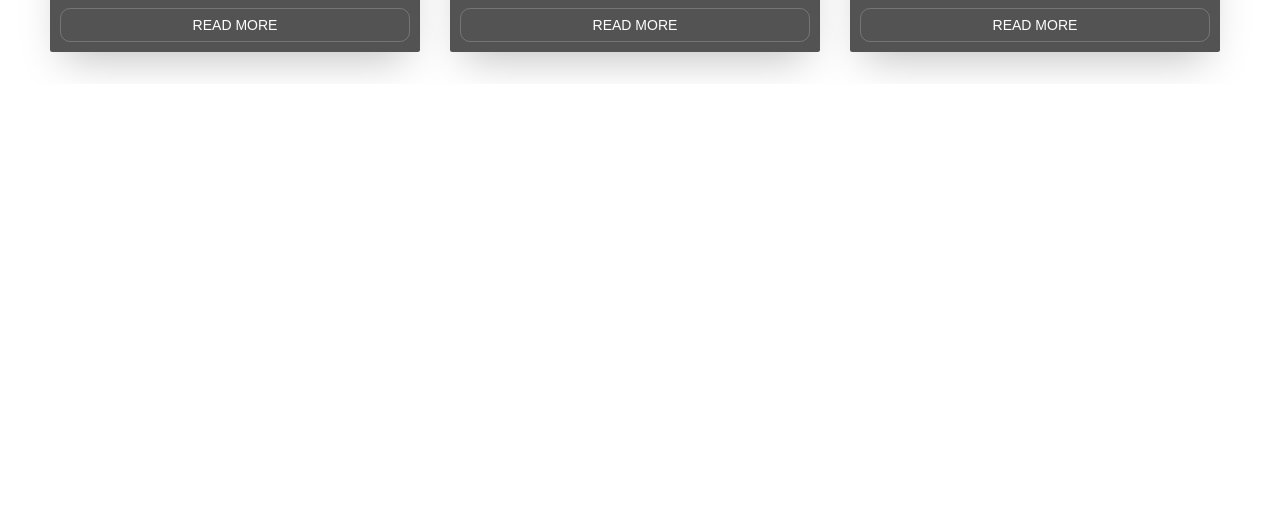
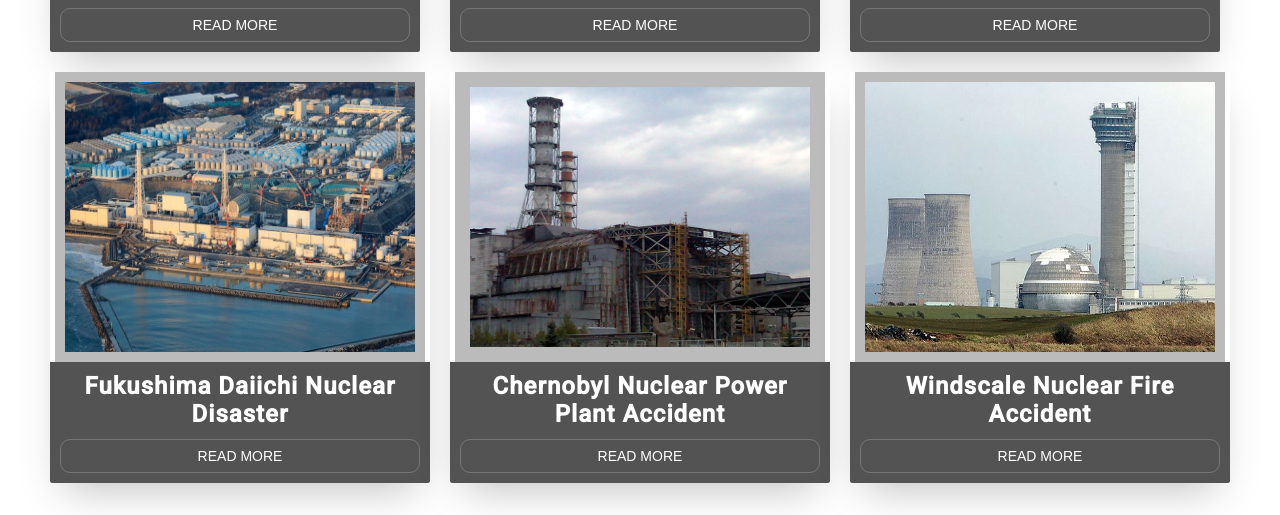
Before and after one commit to nandini7637/EVS_Project, a plain HTML site: page index.html in a window 1280 px wide. Shown: the part 1695-2210 px from the top of the page. Before the commit the page ends 1779 px from the top, so only its background shows below. Drawn offline with Linux system fonts and the light colour scheme.

Commit message:
files added

```diff
--- a/index.html
+++ b/index.html
@@ -14,16 +14,17 @@
 
   <header class="header">
     <nav class="navbar">
-            <a href="#" class="nav-logo" style="text-transform: capitalize;">Study on nuclear reactor and nuclear catastrophes</a>
+      <a href="#" class="nav-logo" style="text-transform: capitalize;">Study on nuclear reactor and nuclear
+        catastrophes</a>
       <ul class="nav-menu">
         <li class="nav-item">
           <a href="#home" class="nav-link">HOME</a>
         </li>
         <li class="nav-item">
-                    <a href="#about" class="nav-link">About the Project</a>
+          <a href="#about" class="nav-link">Disaster Management</a>
         </li>
         <li class="nav-item">
-                    <a href="#" class="nav-link">SUB-HEAD2</a>
+          <a href="#" class="nav-link">Contributions</a>
         </li>
         <!--<li class="nav-item">
                     <a href="#" class="nav-link">SUB-HEAD3</a>
@@ -52,17 +53,23 @@
 
 
   <div class="container" id="about" style="background-color: azure;">
-        <h1 style="text-align: center; font-size: xx-large; background-color:#0f1114dc;font-style: italic;color:antiquewhite;text-transform:uppercase;"><br>About the Project <br></h2>
+    <h1
+      style="text-align: center; font-size: xx-large; background-color:#0f1114dc;font-style: italic;color:antiquewhite;text-transform:uppercase;">
+      <br>About the Project <br></h2>
       <br><br>
       <video src="about.mp4" muted loop autoplay style="height: 350px; display:block;margin: 0 auto;"></video><br><br>
-            <p style="margin:14px; padding: auto;text-align:justify ;font-size:large;">Lorem, ipsum dolor sit amet consectetur adipisicing elit. Fuga alias nihil inventore odit quis. Rem, id
+      <p style="margin:14px; padding: auto;text-align:justify ;font-size:large;">Lorem, ipsum dolor sit amet consectetur
+        adipisicing elit. Fuga alias nihil inventore odit quis. Rem, id
         commodi? Explicabo voluptate laudantium iste, eius at, quidem veritatis quaerat perspiciatis dicta a
         totam ipsum vero et, nulla quisquam facilis. Porro pariatur omnis facilis non, ut delectus ducimus sequi
         deserunt cum, nobis repudiandae labore?</p><br><br>
   </div>
 
   <div class="container">
-    <h1 style="text-align: center; font-size: xx-large; background-color:#0f1114dc;font-style: italic;color:antiquewhite;width: 100%;"><br>CATEGORIES</h1>
+    <h1
+      style="text-align: center; font-size: xx-large; background-color:#0f1114dc;font-style: italic;color:antiquewhite;width: 100%;">
+      <br>CATEGORIES
+    </h1>
   </div>
   <div class="main">
 
@@ -71,7 +78,9 @@
 
       <li class="cards_item">
         <div class="card">
-              <div class="card_image"><video src="nuclear2.mp4" muted loop autoplay style="height:290px; width: 370px; display:block;margin: 0 auto;background-color: rgb(103, 105, 94);"></video></div>
+          <div class="card_image"><video src="nuclear2.mp4" muted loop autoplay
+              style="height:290px; width: 370px; display:block;margin: 0 auto;background-color: rgb(103, 105, 94);"></video>
+          </div>
           <div class="card_content">
             <h2 class="card_title" style="text-align: center;font-size: x-large;">Radioactivity history </h2><br>
             <!--<p class="card_text">text</p>-->
@@ -83,7 +92,9 @@
 
       <li class="cards_item">
         <div class="card">
-              <div class="card_image"><video src="card2.mp4" muted loop autoplay style="height:290px; width: 370px; display:block;margin: 0 auto;background-color: rgb(103, 105, 94);"></video></div>
+          <div class="card_image"><video src="card2.mp4" muted loop autoplay
+              style="height:290px; width: 370px; display:block;margin: 0 auto;background-color: rgb(103, 105, 94);"></video>
+          </div>
           <div class="card_content">
             <h2 class="card_title" style="text-align: center;font-size: x-large;">Nuclear Energy </h2><br>
             <!--<p class="card_text">text</p>-->
@@ -91,11 +102,61 @@
           </div>
         </div>
       </li>
+
+
       <li class="cards_item">
         <div class="card">
-              <div class="card_image"><video src="nuclear.mp4" muted loop autoplay style="height:290px; width: 370px; display:block;margin: 0 auto;background-color: rgb(103, 105, 94);"></video></div>
+          <div class="card_image"><video src="nuclear.mp4" muted loop autoplay
+              style="height:290px; width: 370px; display:block;margin: 0 auto;background-color: rgb(103, 105, 94);"></video>
+          </div>
           <div class="card_content">
             <h2 class="card_title" style="text-align: center;font-size: x-large;">Nuclear Reactor </h2><br>
+            <!--<p class="card_text">text</p>-->
+            <button class="btn card_btn">Read More</button>
+          </div>
+        </div>
+      </li>
+
+
+      <li class="cards_item">
+        <div class="card">
+          <div class="card_image"><img src="fukushima.jpg"
+              style="height:290px; width: 370px; display:block;margin: 0 auto;background-color: rgb(187, 187, 187);padding:10px;">
+          </div>
+          <div class="card_content">
+            <h2 class="card_title" style="text-align: center;font-size: x-large;">Fukushima Daiichi nuclear disaster
+            </h2><br>
+            <!--<p class="card_text">text</p>-->
+            <button class="btn card_btn">Read More</button>
+          </div>
+        </div>
+      </li>
+
+
+      <li class="cards_item">
+        <div class="card">
+          <div class="card_image"><img src="chernobyl.jpg"
+              style="height:290px; width: 370px; display:block;margin: 0 auto;background-color: rgb(187, 187, 187);padding:15px;">
+          </div>
+          <div class="card_content">
+            <h2 class="card_title" style="text-align: center;font-size: x-large;">Chernobyl Nuclear Power Plant Accident
+            </h2><br>
+            <!--<p class="card_text">text</p>-->
+            <button class="btn card_btn">Read More</button>
+          </div>
+        </div>
+      </li>
+
+
+
+      <li class="cards_item">
+        <div class="card">
+          <div class="card_image"><img src="windscale.jpg"
+              style="height:290px; width: 370px; display:block;margin: 0 auto;background-color: rgb(187, 187, 187);padding:10px;">
+          </div>
+          <div class="card_content">
+            <h2 class="card_title" style="text-align: center;font-size: x-large;">Windscale Nuclear fire Accident
+            </h2><br>
             <!--<p class="card_text">text</p>-->
             <button class="btn card_btn">Read More</button>
           </div>
--- a/style.css
+++ b/style.css
@@ -79,7 +79,7 @@
 }
 
 .nav-link:hover{
-    color: #482ff7;
+    color: #f7c82f;
 }
 
 .nav-logo {
```
Also changed, not shown: chernobyl.jpg (added), fukushima.jpg (added), windscale.jpg (added). Lines whose indentation alone changed are shown as unchanged.
